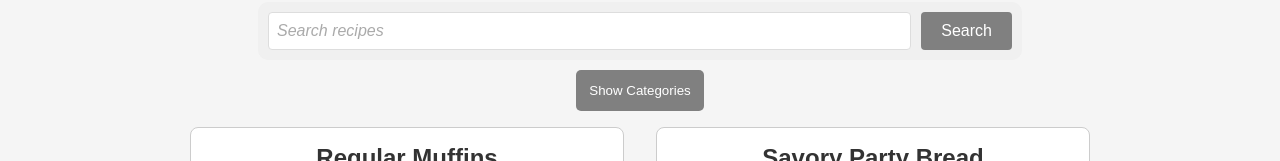
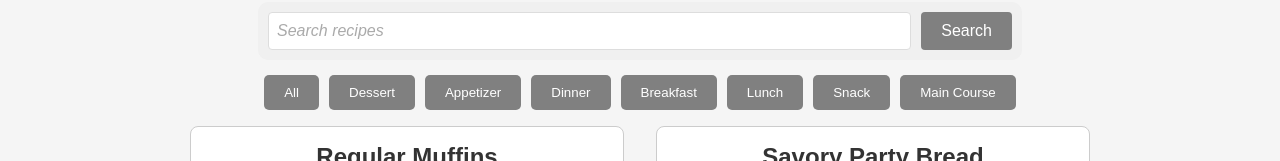
Before and after one commit to Tsageon/RecipeApp, a React (Create React App) app in the folder recipeapp/: page / in a window 1280 px wide. Shown: the part 275-436 px from the top of the page. Built offline with nearby package versions, Linux system fonts and the light colour scheme; sample sign-in values are in the browser's storage.

Commit message:
Button AllliahY

```diff
--- a/recipeapp/src/App.css
+++ b/recipeapp/src/App.css
@@ -8,6 +8,17 @@
 h1 {
   margin-bottom: 30px;
   color: #333;}
+
+  .category-button.selected {
+    background-color: #0056b3;
+    color: white;
+    transform: scale(1.05);
+  }
+
+  .category-button:not(.selected) {
+    background-color: grey;
+    transform: scale(1);
+  }
 
 .heading{
   margin-top: 100px;}
--- a/recipeapp/src/App.js
+++ b/recipeapp/src/App.js
@@ -21,7 +21,8 @@ const App = () => {
   const [isAuthenticated, setIsAuthenticated] = useState(false);
   const [loggedInUser, setLoggedInUser] = useState(null);
   const [categories, setCategories] = useState([]);
-  const [showCategories, setShowCategories] = useState(false);
+  const [selectedCategory, setSelectedCategory] = useState(null);
+  const [activeCategory, setActiveCategory] = useState(null); // Added state
   const [isProfileVisible, setIsProfileVisible] = useState(false);
 
   useEffect(() => {
@@ -121,19 +122,22 @@ const App = () => {
     setCurrentPage(1);
   };
 
-  const handleShowCategories = () => {
-    setShowCategories(!showCategories);
+  const handleCategoryClick = (category) => {
+    setSelectedCategory(category);
+    if (category === 'All') {
+      setFilteredRecipes(recipes);
+    } else {
+      setFilteredRecipes(recipes.filter((recipe) => recipe.category === category));
+    }
+
+    if (activeCategory === category) {
+      setActiveCategory(null);
+    } else {
+      setActiveCategory(category);
+    }
   };
 
-  const handleCategoryClick = (category) => {
-    const filtered = recipes.filter(recipe => recipe.category === category);
-    setFilteredRecipes(filtered);
-    setCurrentPage(1);
-  };
-
-
   const handleDismiss = () => {
-    console.log('Dismiss button clicked');
     setIsProfileVisible(false);
   };
 
@@ -181,21 +185,22 @@ const App = () => {
                 className="search-input"/>
               <button className="search-button" onClick={handleSearchClick}>Search</button>
             </div>
-            <button className="categories-button" onClick={handleShowCategories}>
-              {showCategories ? 'Hide Categories' : 'Show Categories'}
+            <div className="category-list">
+  <button
+    className={`category-button ${selectedCategory === 'All' ? 'selected' : ''}`}
+    onClick={() => handleCategoryClick('All')}
+  >
+    All
   </button>
-            {showCategories && (
-              <div className="category-list">
-                {categories.map((category, index) => (
+  {categories.map((category) => (
     <button
-                    key={index}
-                    className="category-button"
+      key={category}
+      className={`category-button ${selectedCategory === category ? 'selected' : ''}`}
       onClick={() => handleCategoryClick(category)}>
       {category}
     </button>
   ))}
             </div>
-            )}
             {isFormVisible && (
               <AddRecipeForm onAdd={handleAddRecipe} onDismiss={() => setIsFormVisible(false)} />
             )}
--- a/recipeapp/src/Components/UserProfile.css
+++ b/recipeapp/src/Components/UserProfile.css
@@ -1,14 +1,14 @@
 .user-profile {
   padding: 20px;
   width: auto;
-  margin: 0 auto; /* Remove the margin to align it properly at the top */
+  margin: 0 auto;
   border: 1px solid #ccc;
   border-radius: 5px;
   background-color: #f9f9f9;
-  position: fixed; /* Fixed positioning to stay at the top */
-  top: 0; /* Align to the top of the page */
-  width: 100%; /* Full width for the profile section */
-  z-index: 1000; /* Ensure it stays above other content */
+  position: fixed;
+  top: 0px;
+  width: 100%;
+  z-index: 1000;
 }
 
 .dismiss-button {
@@ -35,7 +35,9 @@
   color: #fff;
   font-size: 32px;
   overflow: hidden;
+  margin: 20px auto;
 }
+
 
 .profile-img {
   width: 100%;
```
Lines whose indentation alone changed are shown as unchanged.
